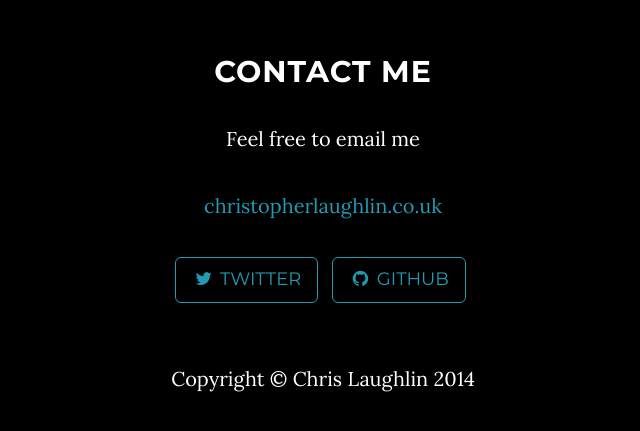
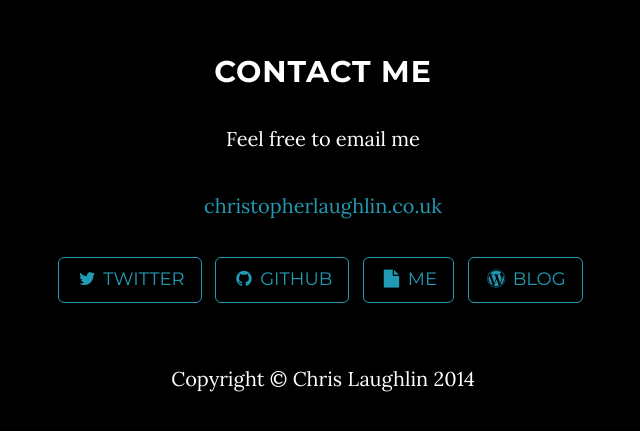
Before and after one commit to chrislaughlin/twitter-mood, a website: page client/src/index.html in a window 1280 px wide. Shown: the part 1577-2008 px from the top of the page, without its empty margins (317-957 px from the left). Drawn offline with Linux system fonts and the light colour scheme; some packages are replaced by stand-ins of ours.

Commit message:
updating links

```diff
--- a/client/src/index.html
+++ b/client/src/index.html
@@ -109,6 +109,12 @@
                     <li>
                         <a href="https://github.com/chrislaughlin/twitter-mood" class="btn btn-default btn-lg"><i class="fa fa-github fa-fw"></i> <span class="network-name">Github</span></a>
                     </li>
+                    <li>
+                        <a href="https://chrislaughlin.github.com" class="btn btn-default btn-lg"><i class="fa fa-file fa-fw"></i> <span class="network-name">Me</span></a>
+                    </li>
+                    <li>
+                        <a href="http://christopherlaughlin.co.uk" class="btn btn-default btn-lg"><i class="fa fa-wordpress fa-fw"></i> <span class="network-name">Blog</span></a>
+                    </li>
                 </ul>
             </div>
         </div>
```
